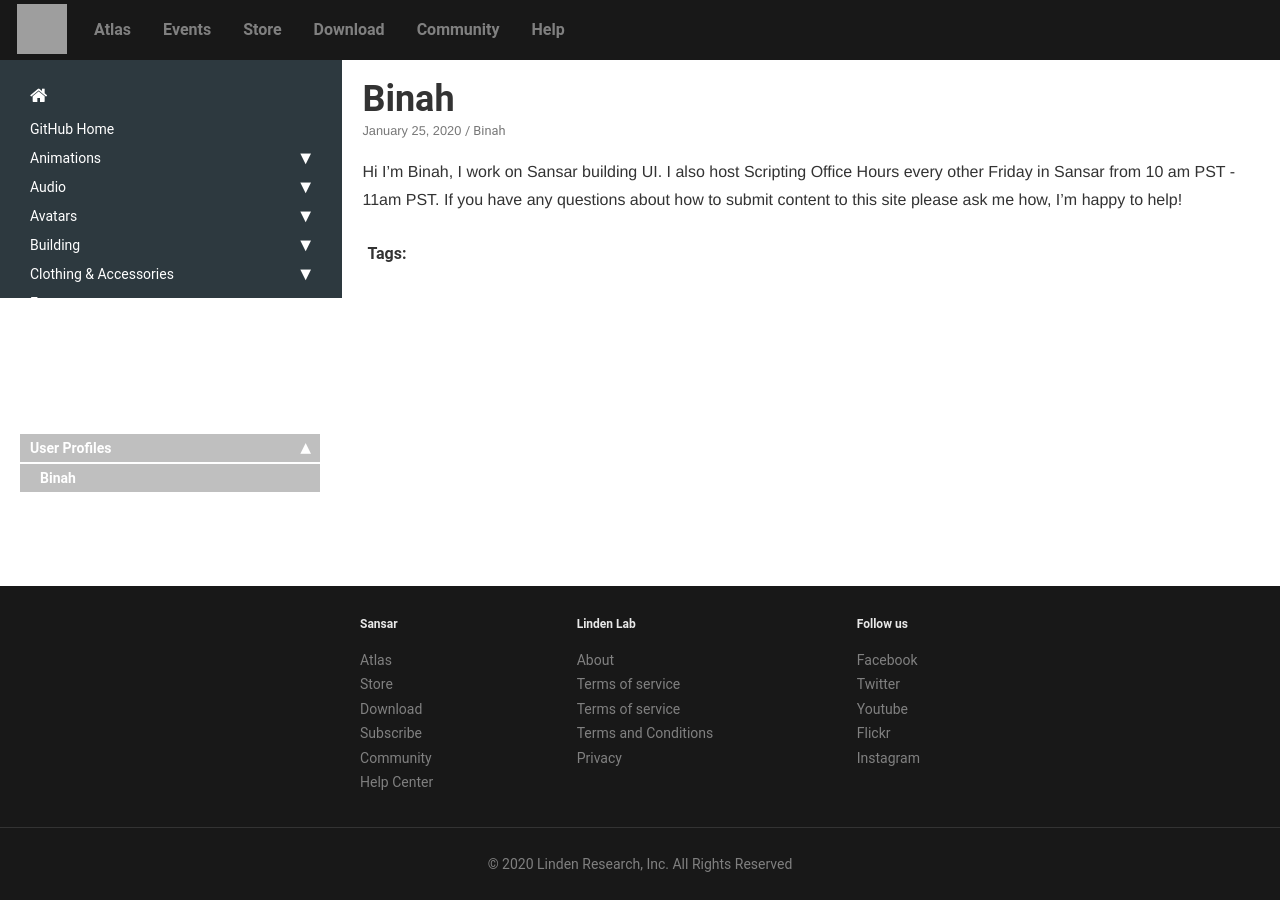
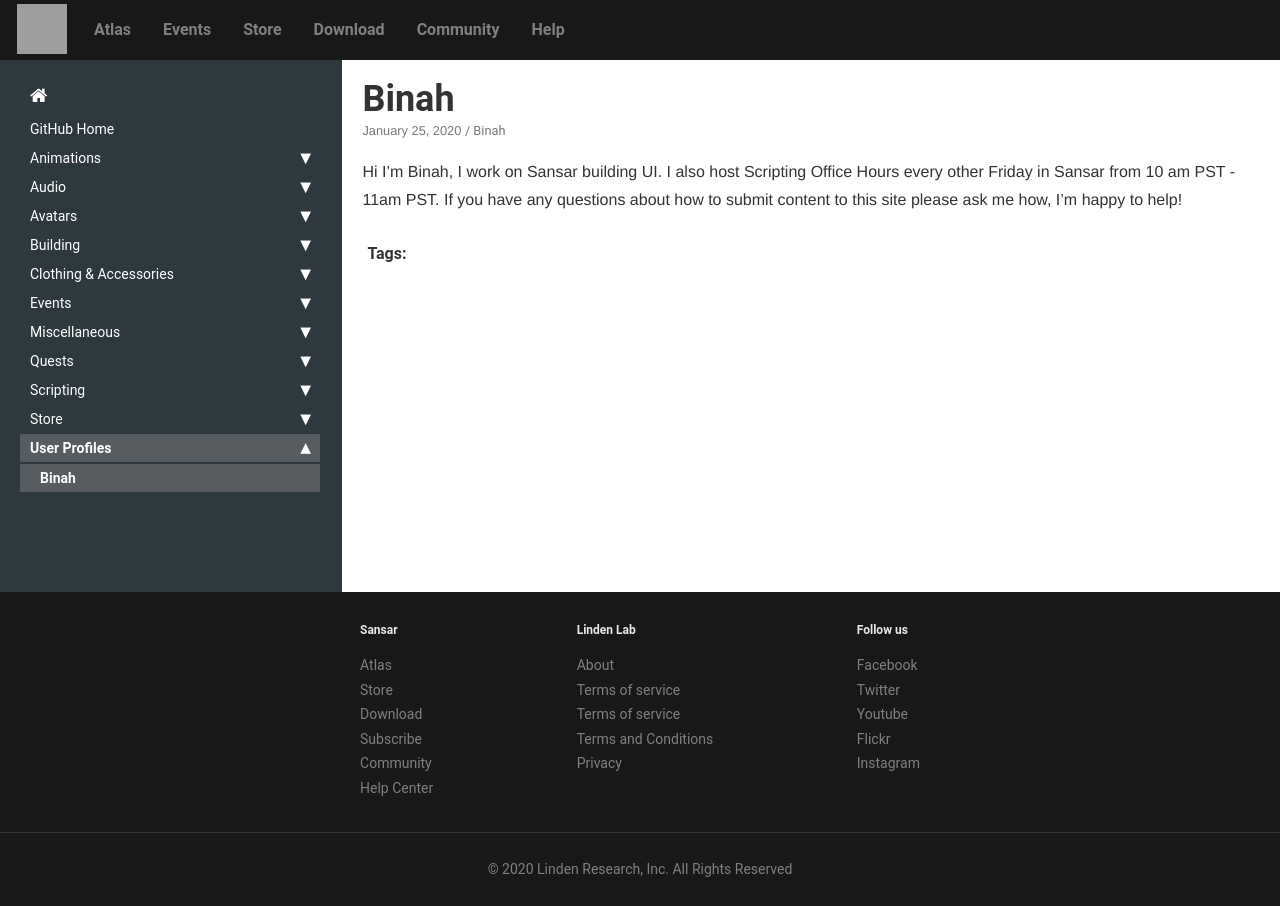
Before and after one commit to darwinrecreant/sansar-script.github.io, a Jekyll site: the page built from pages/profiles/binah.md, in a window 1280 px wide. Built offline with Jekyll 4.4.1, drawn with Linux system fonts in a browser that asks for light colours; some web fonts are replaced; comment, search, counter and statistics services are not loaded; grey boxes are pictures that could not be loaded.

Commit message:
mobile style fixes, fix icon asset path

```diff
--- a/css/customstyles.css
+++ b/css/customstyles.css
@@ -75,6 +75,7 @@
     background-color: #2D393F;
     color: white;
     width: 350px;
+    min-height: calc(100vh - 368px);
 }
 
 @media (max-width: 900px) {
@@ -83,6 +84,7 @@
     }
     #tg-sb-sidebar {
         width: auto;
+        height: auto;
     }
 }
 
@@ -299,6 +301,12 @@
     float: right;
     margin-left: 10px;
     width: 300px;
+}
+
+@media (max-width: 900px) {
+    div#toc {
+        float: none;
+    }
 }
 
 div#toc ul {
--- a/css/theme.css
+++ b/css/theme.css
@@ -3393,8 +3393,8 @@
 
   @font-face {
     font-family: Ionicons;
-    src: url(/assets/fonts/ionicons.eot?v=2.0.0);
-    src: url(/assets/fonts/ionicons.eot?v=2.0.0#iefix) format("embedded-opentype"), url(/assets/fonts/ionicons.ttf?v=2.0.0) format("truetype"), url(/assets/fonts/ionicons.woff?v=2.0.0) format("woff"), url(/assets/fonts/ionicons.svg?v=2.0.0#Ionicons) format("svg");
+    src: url(/fonts/ionicons.eot?v=2.0.0);
+    src: url(/fonts/ionicons.eot?v=2.0.0#iefix) format("embedded-opentype"), url(/fonts/ionicons.ttf?v=2.0.0) format("truetype"), url(/fonts/ionicons.woff?v=2.0.0) format("woff"), url(/fonts/ionicons.svg?v=2.0.0#Ionicons) format("svg");
     font-weight: 400;
     font-style: normal;
   }
```
